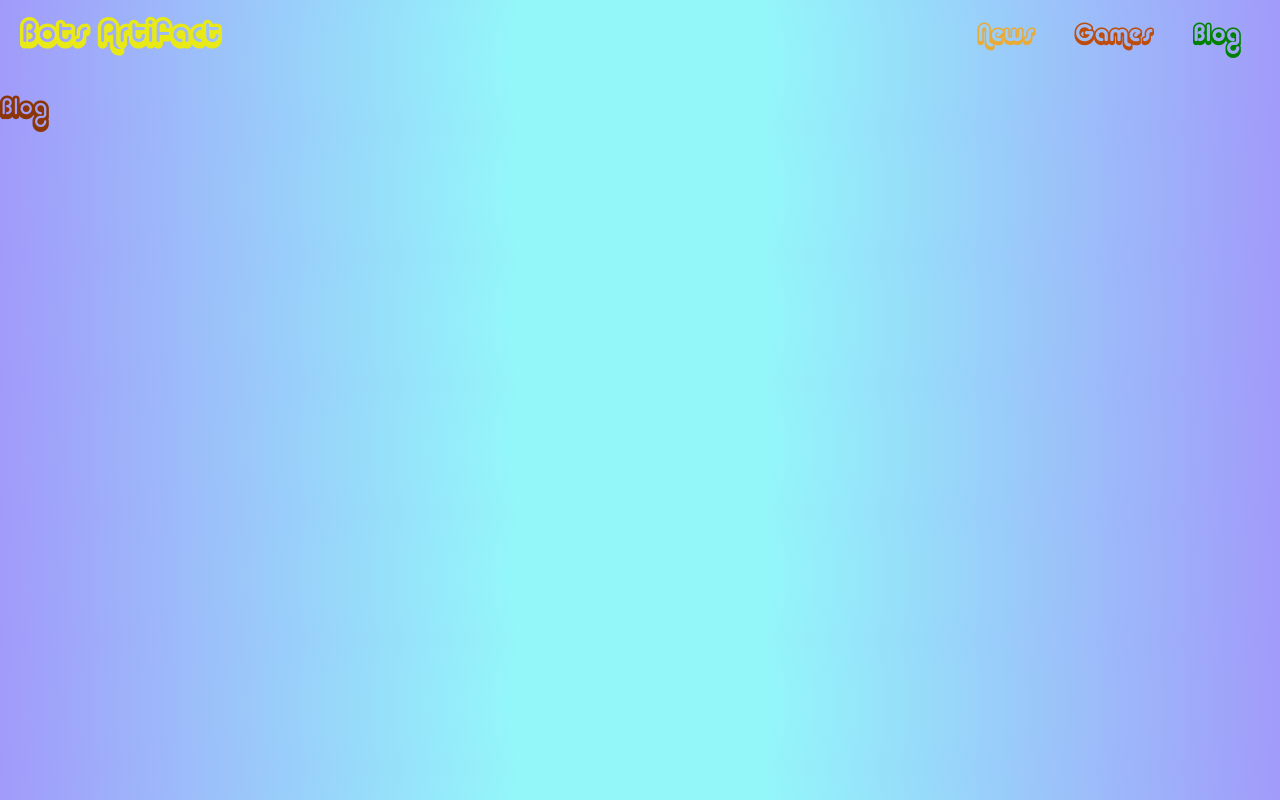
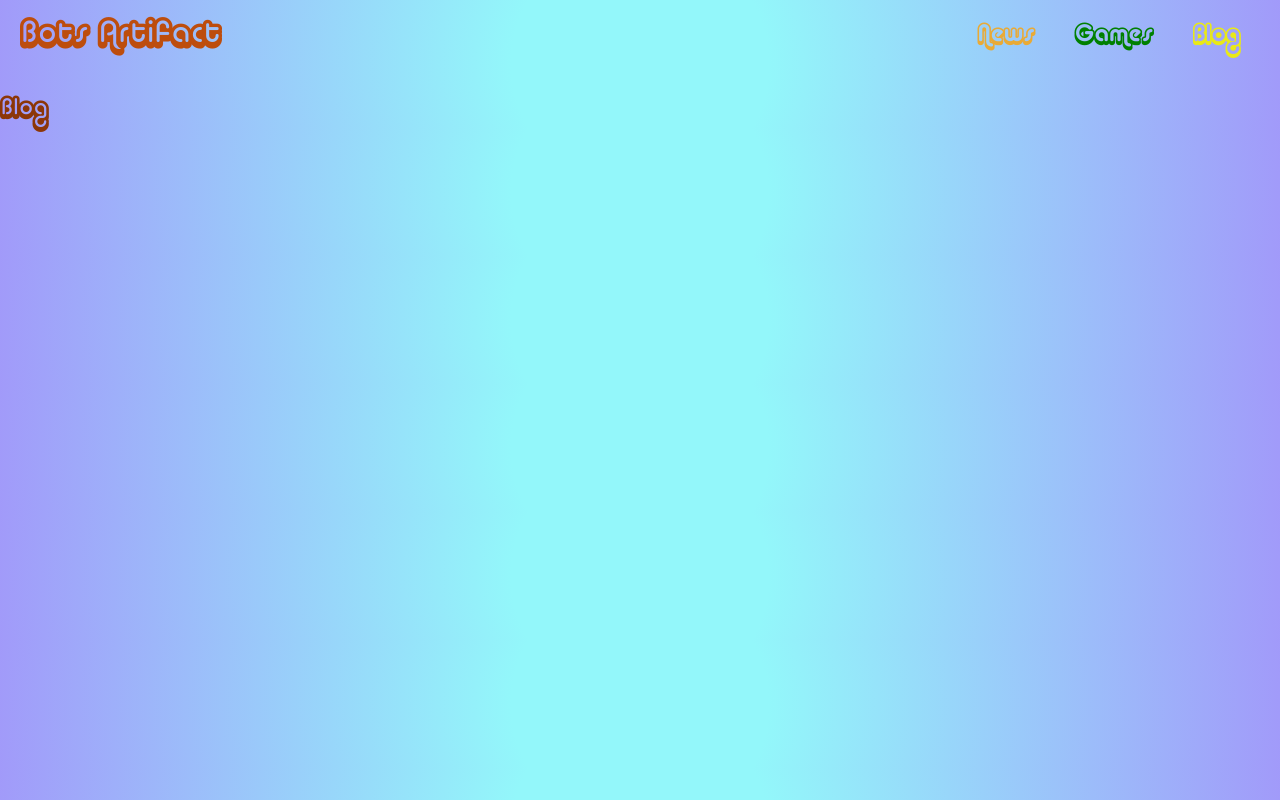
Before and after one commit to ngillca/bots-beta, a React (Create React App) app: page /blog in a window 1280 px wide. Built offline with nearby package versions, Linux system fonts and the light colour scheme.

Commit message:
Changed core colors for navbar

```diff
--- a/src/components/Navigation/NavBarMain.js
+++ b/src/components/Navigation/NavBarMain.js
@@ -17,10 +17,10 @@ export default function NavBarMain() {
           <Link style={{ padding: '20px', fontSize: '1.5em', color: 'rgb(233, 170, 54)' }} to="/news">
             News
           </Link>
-          <Link style={{ padding: '20px', fontSize: '1.5em', color: 'rgb(189, 77, 13)' }} to="/games">
+          <Link style={{ padding: '20px', fontSize: '1.5em', color: 'green' }} to="/games">
             Games
           </Link>
-          <Link style={{ padding: '20px', fontSize: '1.5em', color: 'green'}} to="/blog">
+          <Link style={{ padding: '20px', fontSize: '1.5em', color: 'rgb(233, 233, 23)'}} to="/blog">
             Blog
           </Link>
         </div>
--- a/src/components/Navigation/NavStyles.module.css
+++ b/src/components/Navigation/NavStyles.module.css
@@ -24,7 +24,7 @@
   /* color: rgb(253, 214, 221); */
   /* color: rgb(189, 77, 13); CORE COLOR */
   /* color: rgb(233, 233, 23); CORE YELLOW */
-  color: rgb(233, 233, 23);
+  color: rgb(189, 77, 13);
 }
 
 @media (min-width:480px)  {
```
